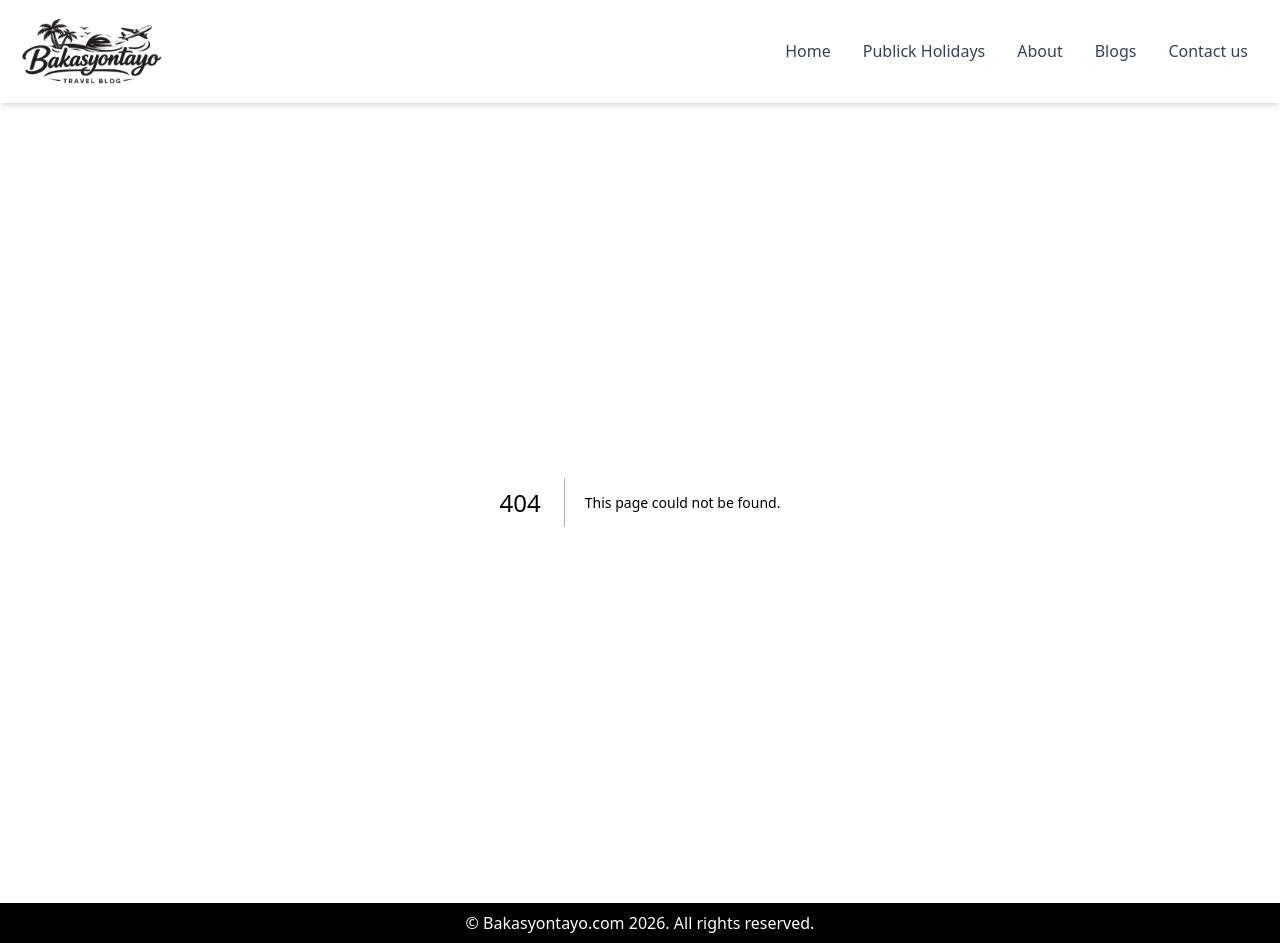
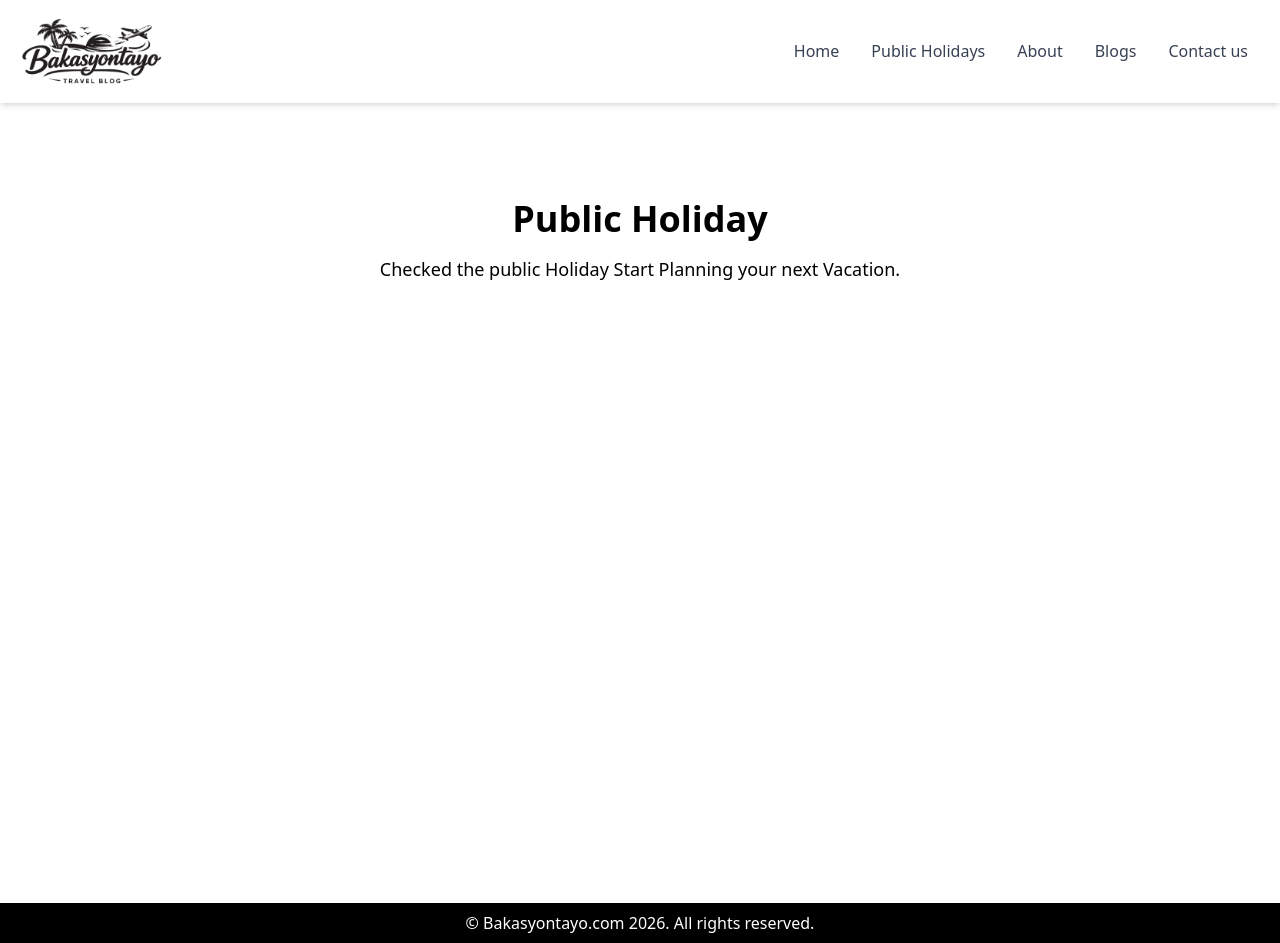
Before and after one commit to cyututsong/bakasyontayo, a Next.js app: page /public-holidays in a window 1280 px wide. Before the commit this address had no page. Built offline with nearby package versions, Linux system fonts and the light colour scheme.

Commit message:
start working on public holidays

```diff
--- /dev/null
+++ b/app/public-holidays/page.tsx
@@ -0,0 +1,21 @@
+
+const metadata = {
+  title: "Public Holidays",
+  description: "Checked the public Holiday Start Planning your next Vacation.",
+};
+
+
+
+export default function PublicHoliday() {
+
+    return (
+        <main className="flex min-h-screen flex-col items-center p-24">
+            <h1 className="text-4xl font-bold">Public Holiday</h1>
+            <p className="mt-4 text-lg">
+                Checked the public Holiday Start Planning your next Vacation.
+            </p>
+        </main>
+
+    );
+
+}
--- a/components/layout/Header.tsx
+++ b/components/layout/Header.tsx
@@ -4,7 +4,7 @@ import Image from "next/image";
 
 const menuItems = [
   { name: "Home", href: "/" },
-  { name: "Publick Holidays", href: "/publick-holidays" },
+  { name: "Public Holidays", href: "/public-holidays" },
   { name: "About", href: "/about" },
   { name: "Blogs", href: "/blogs" },
   { name: "Contact us", href: "/contact-us" },
```
